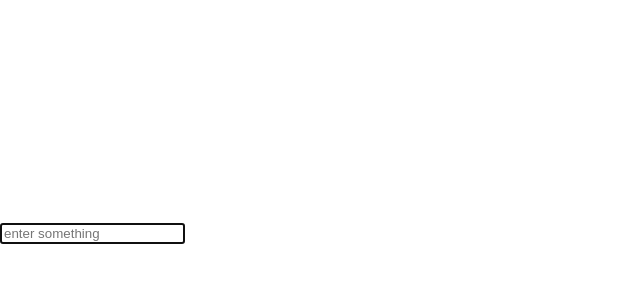
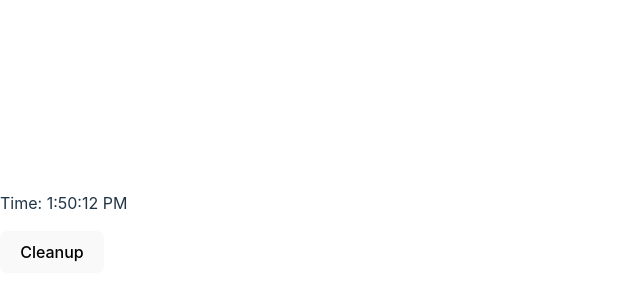
Before and after one commit to RezwanRahin/Think-In-A-React-Way, a React (Vite) app: page / in a window 1280 px wide. Shown: the part 168-468 px from the top of the page, without its empty margins (0-640 px from the left). Built offline with nearby package versions, Linux system fonts and the light colour scheme.

Commit message:
add 'Time' component inside 'App' component

```diff
--- a/src/App.jsx
+++ b/src/App.jsx
@@ -1,9 +1,9 @@
-import Form from "./components/Form";
+import Time from "./components/Time";
 
 function App() {
 	return (
 		<div className="app">
-			<Form />
+			<Time />
 		</div>
 	);
 }
```
